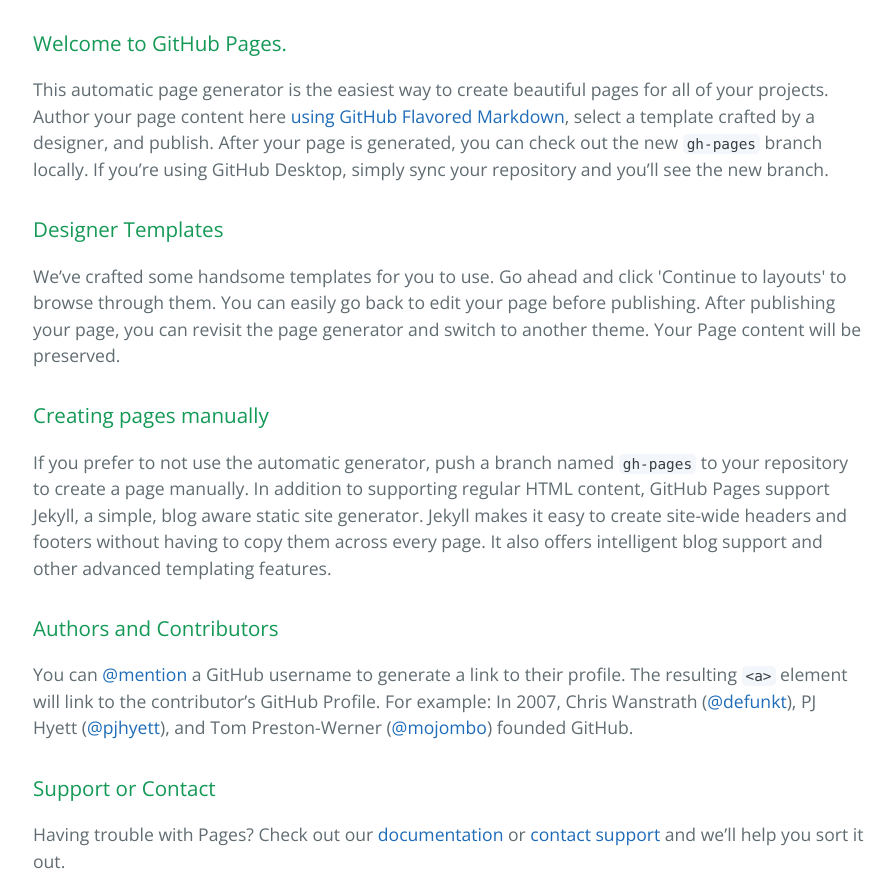
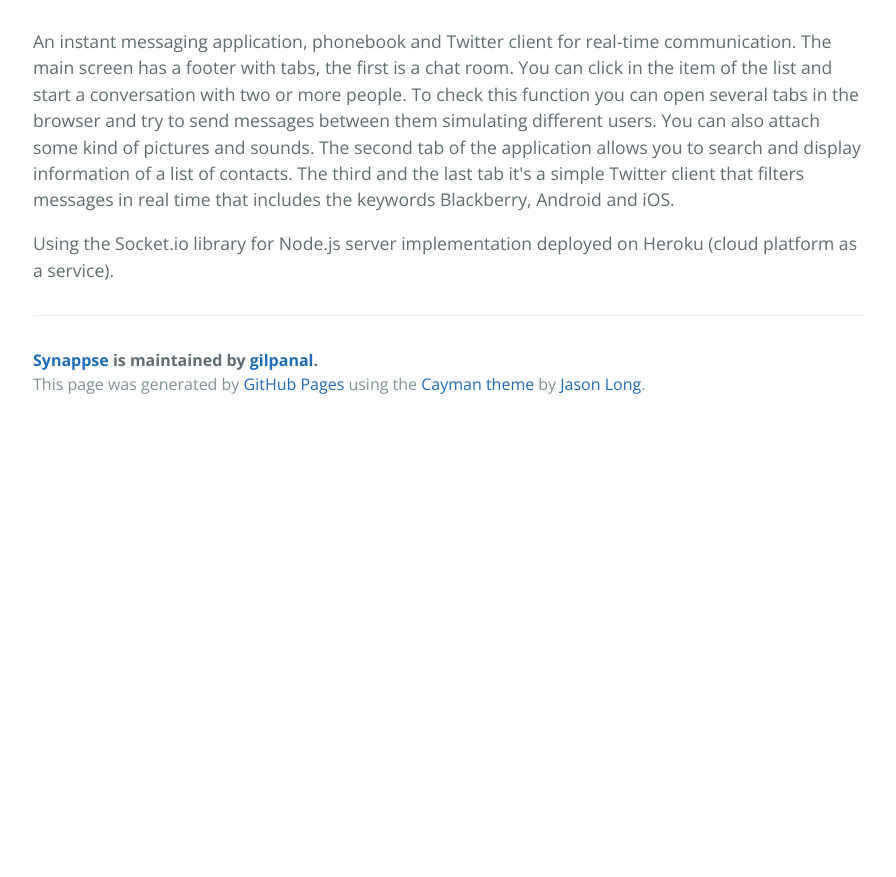
Before and after one commit to gilpanal/SynAppse, a plain HTML site: page index.html in a window 1280 px wide. Shown: the part 340-1217 px from the top of the page, without its empty margins (191-1087 px from the left). After the commit the page ends 800 px from the top, so only its background shows below. Drawn offline with nearby package versions, Linux system fonts and the light colour scheme.

```diff
--- a/index.html
+++ b/index.html
@@ -19,30 +19,9 @@
     </section>
 
     <section class="main-content">
-      <h3>
-<a id="welcome-to-github-pages" class="anchor" href="#welcome-to-github-pages" aria-hidden="true"><span aria-hidden="true" class="octicon octicon-link"></span></a>Welcome to GitHub Pages.</h3>
+      <p>An instant messaging application, phonebook and Twitter client for real-time communication. The main screen has a footer with tabs, the first is a chat room. You can click in the item of the list and start a conversation with two or more people. To check this function you can open several tabs in the browser and try to send messages between them simulating different users. You can also attach some kind of pictures and sounds. The second tab of the application allows you to search and display information of a list of contacts. The third and the last tab it's a simple Twitter client that filters messages in real time that includes the keywords Blackberry, Android and iOS.</p>
 
-<p>This automatic page generator is the easiest way to create beautiful pages for all of your projects. Author your page content here <a href="https://guides.github.com/features/mastering-markdown/">using GitHub Flavored Markdown</a>, select a template crafted by a designer, and publish. After your page is generated, you can check out the new <code>gh-pages</code> branch locally. If you’re using GitHub Desktop, simply sync your repository and you’ll see the new branch.</p>
-
-<h3>
-<a id="designer-templates" class="anchor" href="#designer-templates" aria-hidden="true"><span aria-hidden="true" class="octicon octicon-link"></span></a>Designer Templates</h3>
-
-<p>We’ve crafted some handsome templates for you to use. Go ahead and click 'Continue to layouts' to browse through them. You can easily go back to edit your page before publishing. After publishing your page, you can revisit the page generator and switch to another theme. Your Page content will be preserved.</p>
-
-<h3>
-<a id="creating-pages-manually" class="anchor" href="#creating-pages-manually" aria-hidden="true"><span aria-hidden="true" class="octicon octicon-link"></span></a>Creating pages manually</h3>
-
-<p>If you prefer to not use the automatic generator, push a branch named <code>gh-pages</code> to your repository to create a page manually. In addition to supporting regular HTML content, GitHub Pages support Jekyll, a simple, blog aware static site generator. Jekyll makes it easy to create site-wide headers and footers without having to copy them across every page. It also offers intelligent blog support and other advanced templating features.</p>
-
-<h3>
-<a id="authors-and-contributors" class="anchor" href="#authors-and-contributors" aria-hidden="true"><span aria-hidden="true" class="octicon octicon-link"></span></a>Authors and Contributors</h3>
-
-<p>You can <a href="https://help.github.com/articles/basic-writing-and-formatting-syntax/#mentioning-users-and-teams" class="user-mention">@mention</a> a GitHub username to generate a link to their profile. The resulting <code>&lt;a&gt;</code> element will link to the contributor’s GitHub Profile. For example: In 2007, Chris Wanstrath (<a href="https://github.com/defunkt" class="user-mention">@defunkt</a>), PJ Hyett (<a href="https://github.com/pjhyett" class="user-mention">@pjhyett</a>), and Tom Preston-Werner (<a href="https://github.com/mojombo" class="user-mention">@mojombo</a>) founded GitHub.</p>
-
-<h3>
-<a id="support-or-contact" class="anchor" href="#support-or-contact" aria-hidden="true"><span aria-hidden="true" class="octicon octicon-link"></span></a>Support or Contact</h3>
-
-<p>Having trouble with Pages? Check out our <a href="https://help.github.com/pages">documentation</a> or <a href="https://github.com/contact">contact support</a> and we’ll help you sort it out.</p>
+<p>Using the Socket.io library for Node.js server implementation deployed on Heroku (cloud platform as a service).</p>
 
       <footer class="site-footer">
         <span class="site-footer-owner"><a href="https://github.com/gilpanal/SynAppSe">Synappse</a> is maintained by <a href="https://github.com/gilpanal">gilpanal</a>.</span>
```
Also changed, not shown: params.json (+1 -1 lines).
